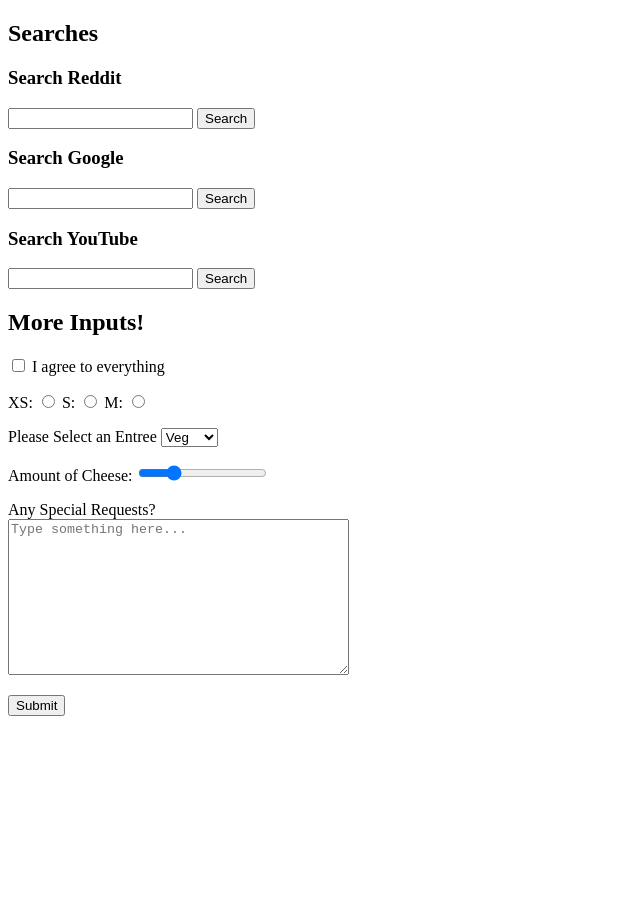
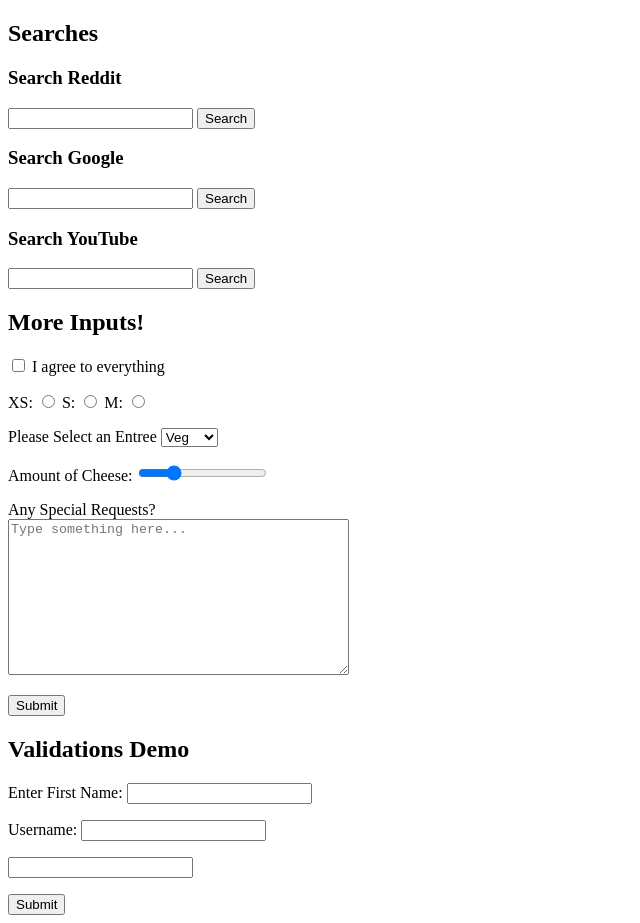
Before and after one commit to rollen1/colt-steele-web-dev-bootcamp, a plain HTML site: page src/html/forms.html in a window 1280 px wide. Shown: the whole page, without its empty margins (0-640 px from the left). Before the commit the page ends 800 px from the top, so only its background shows below. Drawn offline with Linux system fonts and the light colour scheme.

Commit message:
form validation

```diff
--- a/src/html/forms.html
+++ b/src/html/forms.html
@@ -68,6 +68,22 @@
         <textarea id="requests" rows="10" cols="40" name="requests" placeholder="Type something here..."></textarea>
     </p>
     <button>Submit</button>
+
+    <h2>Validations Demo</h2>
+    <form action="/dummy">
+        <label for="first">Enter First Name:</label>
+        <input type="text" name="first" id="first" required>
+        <p>
+            <label for="username">Username:</label>
+            <input type="text" id="username" name="username" minlength="5" maxlength="5">
+        </p>
+
+        <p>
+            <input type="email" required>
+        </p>
+
+        <button>Submit</button>
+    </form>
 </form>
 
 </body>
```
